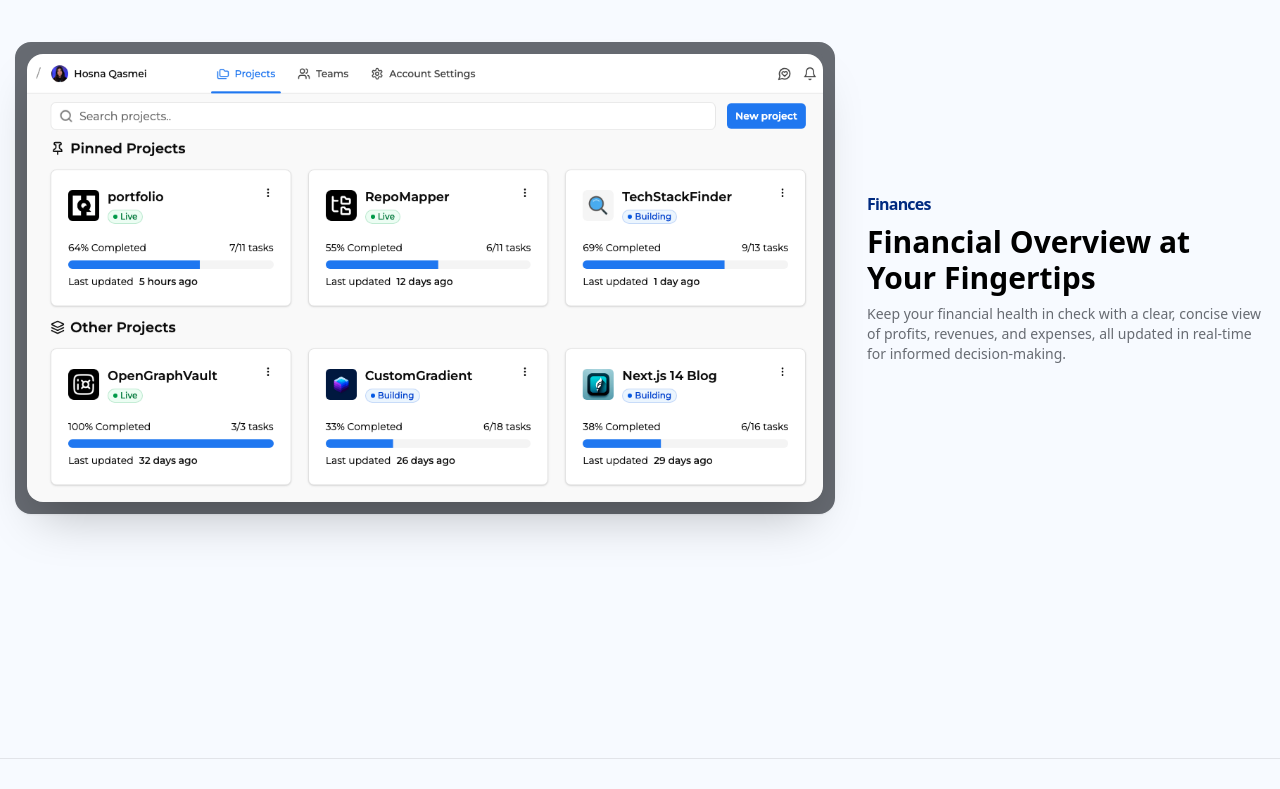
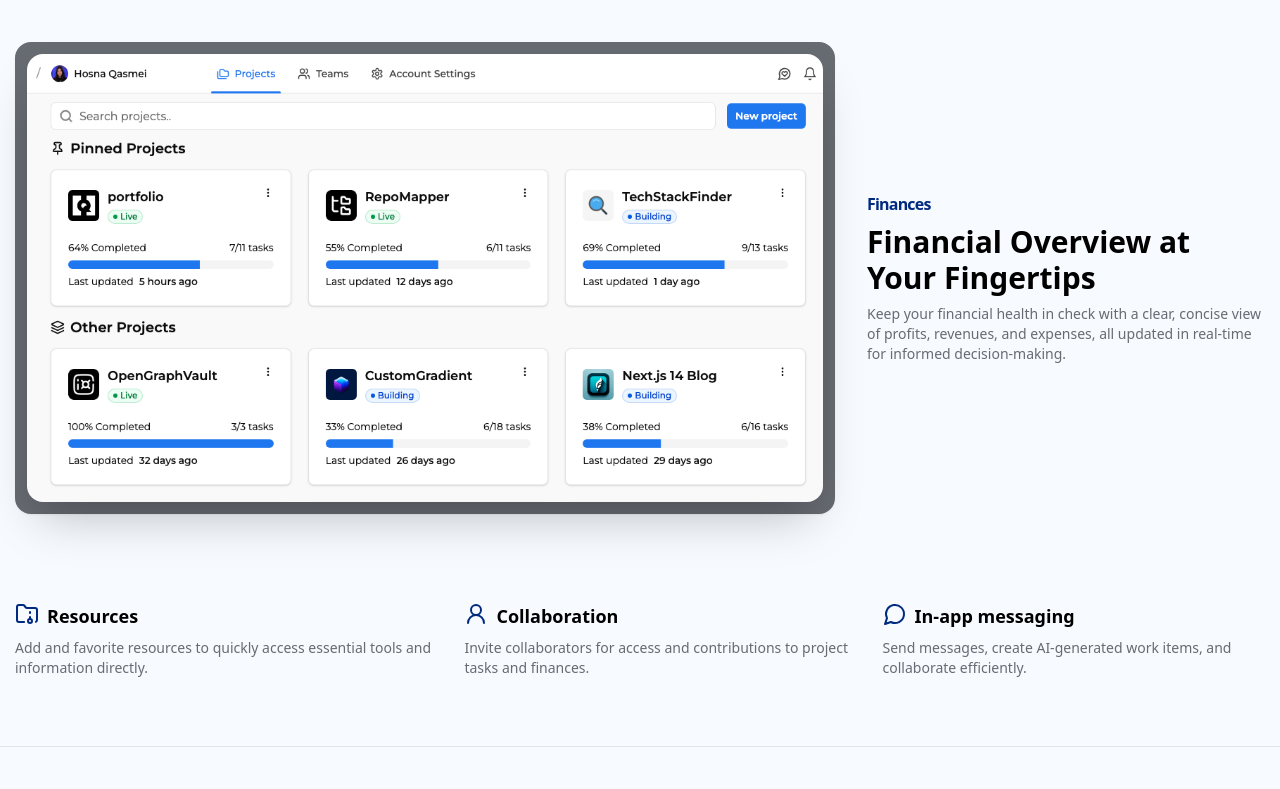
Before and after one commit to Coustra/saas-landing, a Next.js app: page / in a window 1280 px wide. Shown: the part 3363-4152 px from the top of the page. Built offline with nearby package versions, Linux system fonts and the light colour scheme; grey boxes are pictures that could not be loaded.

Commit message:
finished pricing section

```diff
--- /dev/null
+++ b/src/app/components/Advantages.tsx
@@ -0,0 +1,40 @@
+import { SectionWrapper } from "@/components/ui/SectionWrapper";
+import { FolderArchive, MessageCircle, User2Icon } from "lucide-react";
+import React from "react";
+
+export default function Advantages() {
+  return (
+    <SectionWrapper className='flex md:flex-row md:items-center gap-6 justify-between flex-col my-12'>
+      <div className='space-y-2'>
+        <div className='text-lg flex flex-row gap-2'>
+          <FolderArchive className='text-primary' />
+          <h2 className='font-black'>Resources</h2>
+        </div>
+        <p className='text-sm text-muted-foreground'>
+          Add and favorite resources to quickly access essential tools and
+          information directly.
+        </p>
+      </div>
+      <div className='space-y-2'>
+        <div className='text-lg flex flex-row gap-2'>
+          <User2Icon className='text-primary' />
+          <h2 className='font-black'>Collaboration</h2>
+        </div>
+        <p className='text-sm text-muted-foreground'>
+          Invite collaborators for access and contributions to project tasks and
+          finances.
+        </p>
+      </div>
+      <div className='space-y-2'>
+        <div className='text-lg flex flex-row gap-2'>
+          <MessageCircle className='text-primary' />
+          <h2 className='font-black'>In-app messaging</h2>
+        </div>
+        <p className='text-sm text-muted-foreground'>
+          Send messages, create AI-generated work items, and collaborate
+          efficiently.
+        </p>
+      </div>
+    </SectionWrapper>
+  );
+}
--- a/src/app/components/Features.tsx
+++ b/src/app/components/Features.tsx
@@ -6,7 +6,7 @@ import React from "react";
 
 export default function Features() {
   return (
-    <SectionWrapper id='Features'>
+    <SectionWrapper id='Features' className='mb-0'>
       <Headline
         title='Side Project Mastery, Effortlessly Within Reach'
         section='Features'
--- a/src/app/page.tsx
+++ b/src/app/page.tsx
@@ -1,3 +1,4 @@
+import Advantages from "./components/Advantages";
 import { Comparison } from "./components/Comparison";
 import Features from "./components/Features";
 import Hero from "./components/Hero";
@@ -8,6 +9,7 @@ export default function Home() {
       <Hero />
       <Comparison />
       <Features />
+      <Advantages />
     </main>
   );
 }
--- a/src/components/ui/ImageText.tsx
+++ b/src/components/ui/ImageText.tsx
@@ -16,7 +16,7 @@ export const ImageText = (props: ImageTextProps) => {
   return (
     <div
       className={cn(
-        "my-24 flex md:items-center gap-8 md:flex-row flex-col",
+        "my-24 flex md:items-center gap-8 md:flex-row flex-col last:mb-0",
         props.imageRight && "md:flex-row-reverse"
       )}
     >
```
